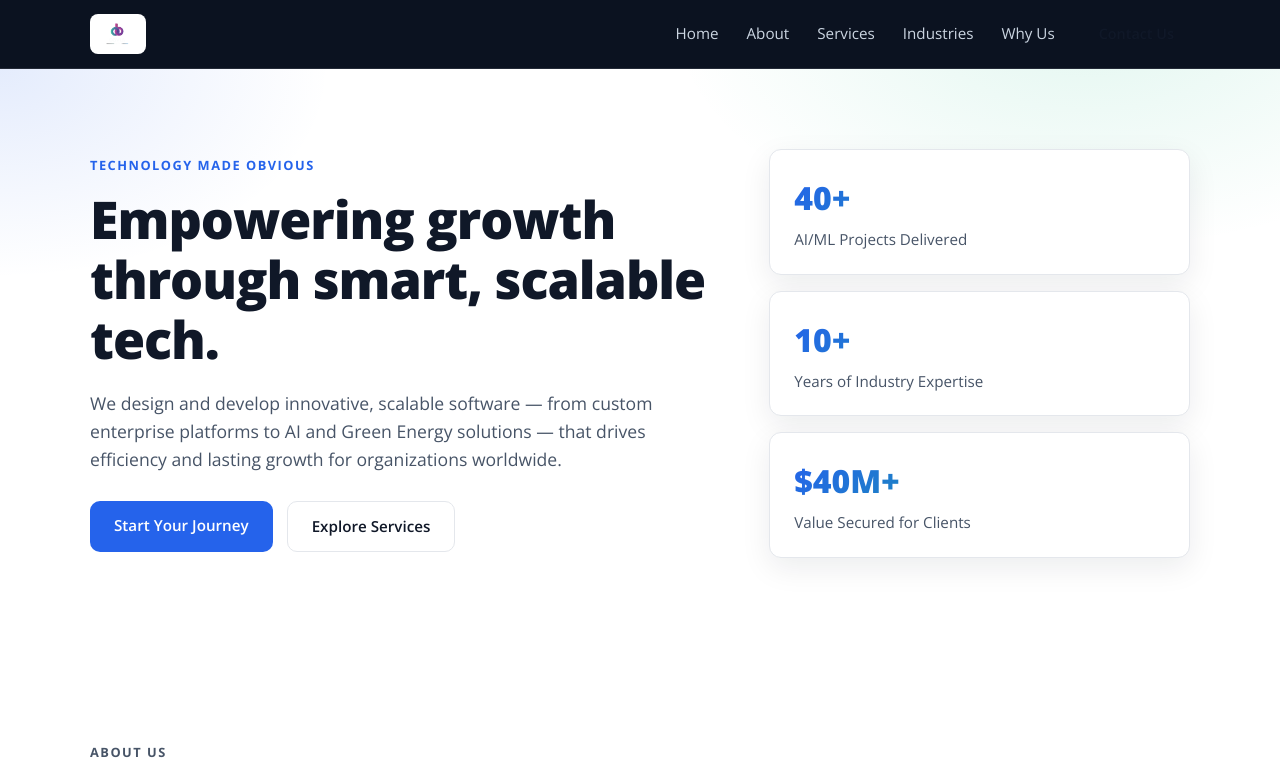
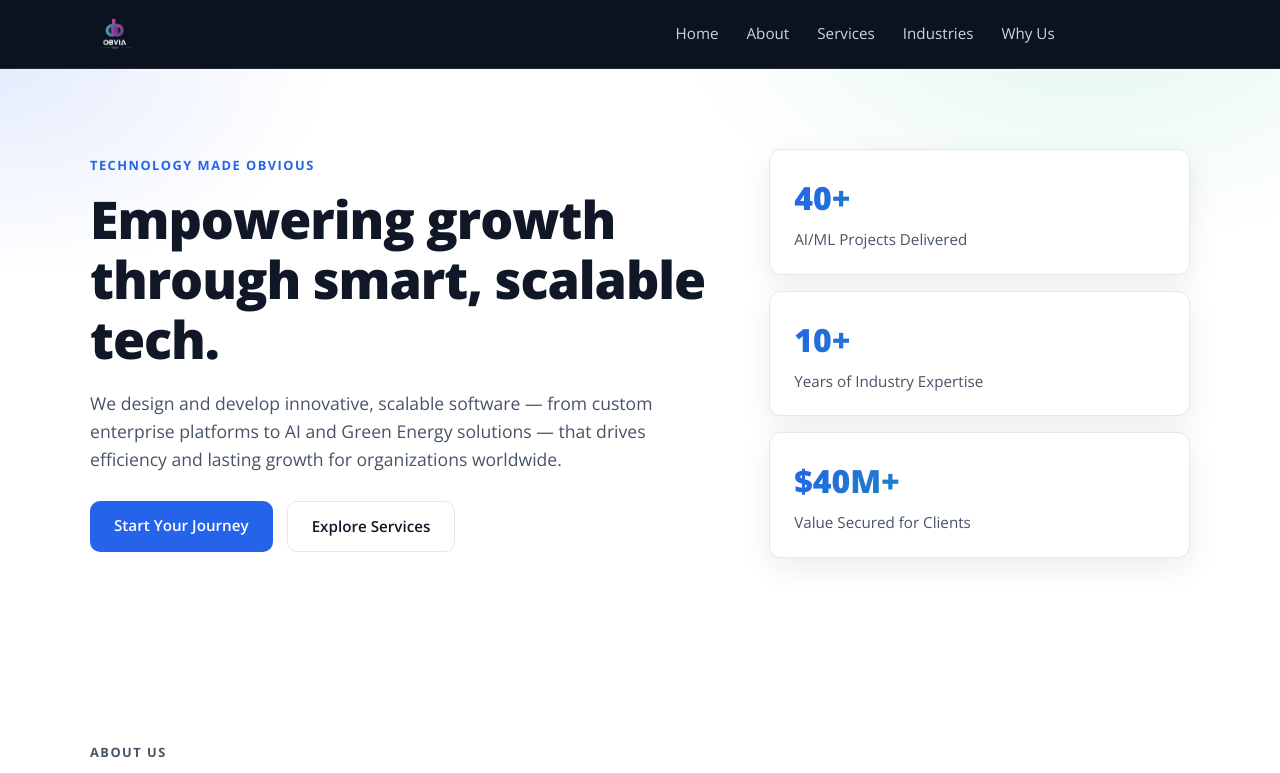
Before and after one commit to obvia-tech/obvia-tech.github.io, a plain HTML site: page index.html in a window 1280 px wide. Shown: the top 773 px of the page. Drawn offline with nearby package versions, Linux system fonts and the light colour scheme.

Commit message:
Transparent logo on header

```diff
--- a/styles.css
+++ b/styles.css
@@ -68,9 +68,6 @@ img {
 .logo img {
   height: 40px;
   width: auto;
-  background: #fff;
-  padding: 6px 10px;
-  border-radius: 8px;
 }
 
 .logo-footer img {
```
